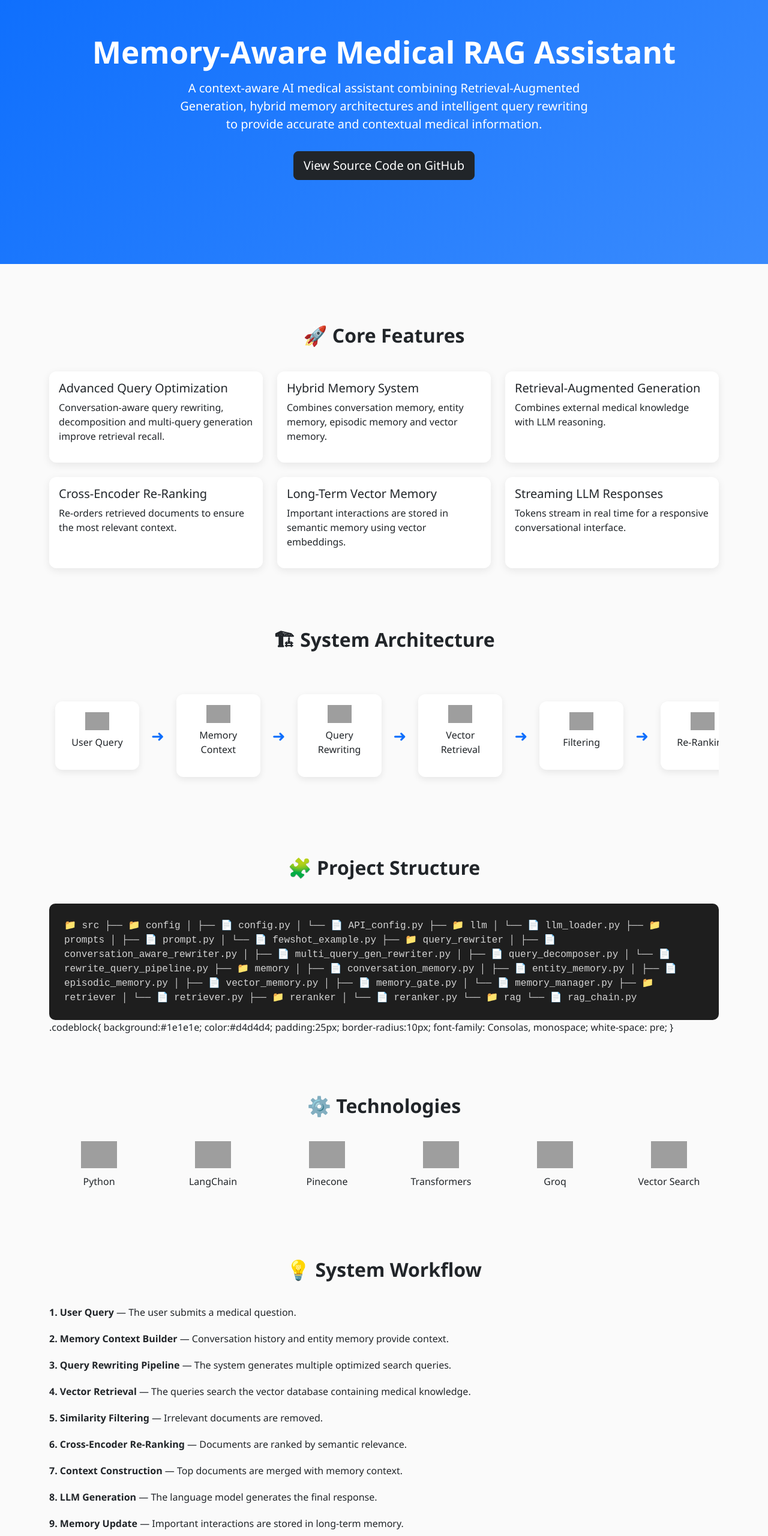
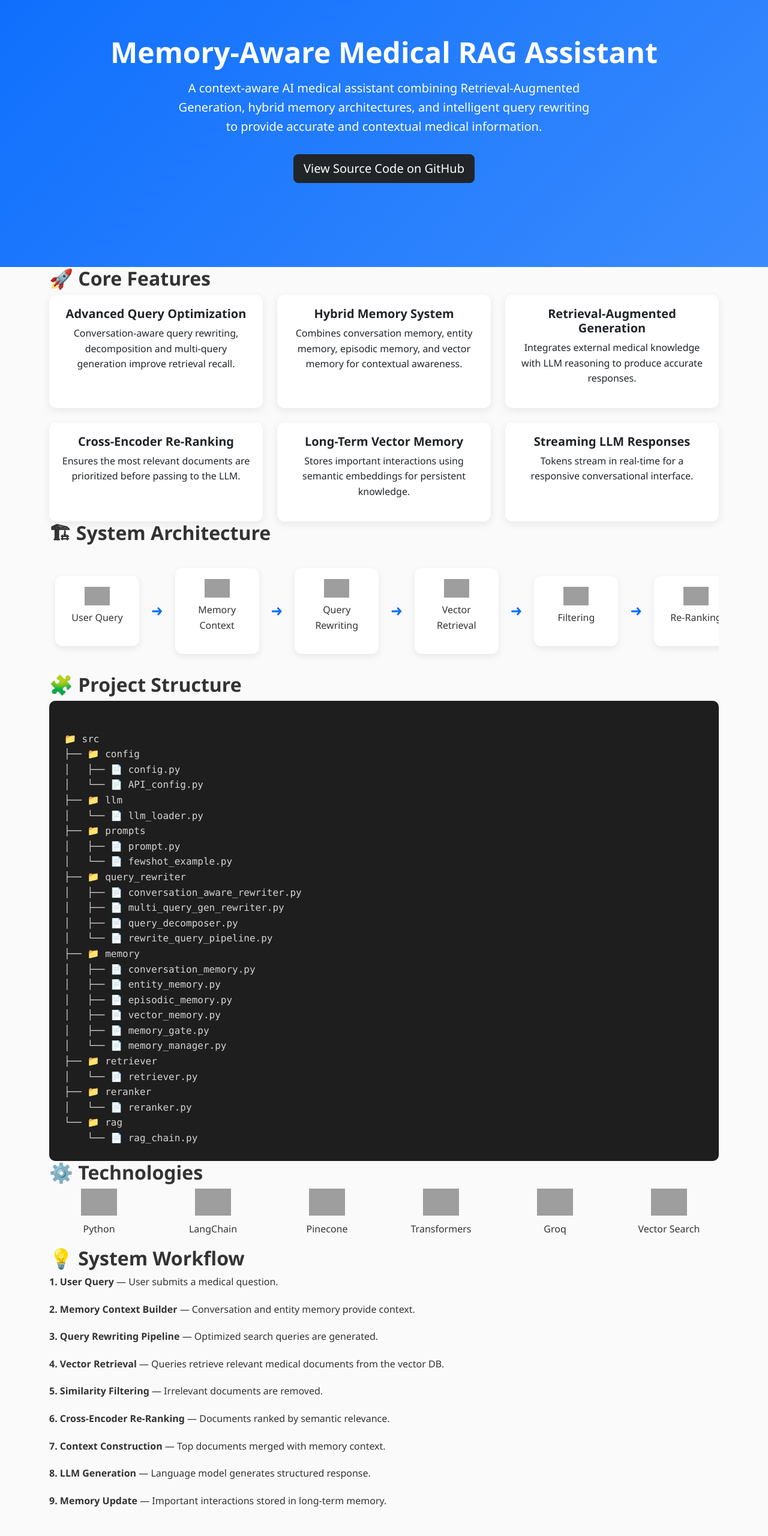
Before and after one commit to ThimiraDon/Medical-Assistant, a plain HTML site: page index.html in a window 1280 px wide. Shown: the part 140-2700 px from the top of the page at 60% size. Drawn offline with nearby package versions, Linux system fonts and the light colour scheme; grey boxes are pictures that could not be loaded.

Commit message:
Update index.html

```diff
--- a/index.html
+++ b/index.html
@@ -1,385 +1,252 @@
 <!DOCTYPE html>
 <html lang="en">
 
-
 <head>
-
 <meta charset="UTF-8">
 <meta name="viewport" content="width=device-width, initial-scale=1.0">
-
 <title>Memory-Aware Medical RAG Assistant</title>
 
 <link href="https://cdn.jsdelivr.net/npm/bootstrap@5.3.2/dist/css/bootstrap.min.css" rel="stylesheet">
 
 <style>
-
 /* GLOBAL */
-
-body{
-font-family:'Segoe UI',sans-serif;
-background:#fafafa;
-scroll-behavior:smooth;
+body {
+    font-family: 'Segoe UI', Tahoma, Geneva, Verdana, sans-serif;
+    background: #fafafa;
+    scroll-behavior: smooth;
+    color: #333;
+    line-height: 1.6;
+}
+h1, h2, h3, h5 {
+    font-weight: 600;
 }
 
-
 /* NAVBAR */
-
-.navbar{
-background:#ffffff;
-box-shadow:0 2px 10px rgba(0,0,0,0.05);
+.navbar {
+    background: #fff;
+    box-shadow: 0 2px 10px rgba(0,0,0,0.05);
+}
+.navbar-brand {
+    font-weight: 600;
 }
 
-.navbar-brand{
-font-weight:600;
+/* HERO */
+.hero {
+    background: linear-gradient(135deg,#0d6efd,#3a8bfd);
+    color: white;
+    padding: 140px 20px;
+    text-align: center;
+}
+.hero h1 {
+    font-size: 3rem;
+}
+.hero p {
+    font-size: 1.25rem;
+    max-width: 700px;
+    margin: 15px auto 0 auto;
+}
+.hero-buttons {
+    margin-top: 30px;
 }
 
-
-/* HERO */
-
-.hero{
-background:linear-gradient(135deg,#0d6efd,#3a8bfd);
-color:white;
-padding:140px 20px;
-text-align:center;
+/* FEATURE CARDS */
+.feature-card {
+    border: none;
+    border-radius: 12px;
+    box-shadow: 0 4px 14px rgba(0,0,0,0.08);
+    transition: all 0.3s;
+    height: 100%;
+    padding: 20px;
+}
+.feature-card:hover {
+    transform: translateY(-6px);
 }
 
-.hero h1{
-font-size:3.2rem;
-font-weight:700;
+/* ARCHITECTURE PIPELINE */
+.pipeline {
+    display: flex;
+    align-items: center;
+    gap: 20px;
+    overflow-x: auto;
+    padding: 30px 10px;
+}
+.step {
+    min-width: 140px;
+    background: #fff;
+    border-radius: 12px;
+    padding: 18px;
+    text-align: center;
+    box-shadow: 0 4px 12px rgba(0,0,0,0.08);
+    transition: transform 0.3s;
+}
+.step:hover {
+    transform: translateY(-6px);
+}
+.step img {
+    width: 42px;
+    margin-bottom: 8px;
+}
+.arrow {
+    font-size: 26px;
+    color: #0d6efd;
+}
+.highlight {
+    border: 2px solid #0d6efd;
 }
 
-.hero p{
-font-size:1.25rem;
-margin-top:15px;
-max-width:700px;
-margin-left:auto;
-margin-right:auto;
+/* TECH ICONS */
+.tech-icon img {
+    width: 60px;
+    margin-bottom: 10px;
 }
 
-.hero-buttons{
-margin-top:30px;
+/* CODE BLOCK */
+.codeblock {
+    background: #1e1e1e;
+    color: #d4d4d4;
+    padding: 25px;
+    border-radius: 10px;
+    font-family: Consolas, monospace;
+    white-space: pre;
 }
 
-
-/* SECTION */
-
-.section-title{
-margin-top:100px;
-margin-bottom:40px;
-font-weight:600;
-text-align:center;
+/* WORKFLOW */
+.workflow-step {
+    margin-bottom: 20px;
 }
 
-
-/* FEATURE CARDS */
-
-.feature-card{
-border:none;
-border-radius:12px;
-box-shadow:0 4px 14px rgba(0,0,0,0.08);
-transition:all 0.3s;
-height:100%;
+/* CTA */
+.cta {
+    background: #0d6efd;
+    color: white;
+    padding: 80px 20px;
+    margin-top: 100px;
+    text-align: center;
+}
+.cta h3 {
+    font-weight: 600;
+    margin-bottom: 20px;
+}
+.cta a.btn {
+    color: #0d6efd;
 }
 
-.feature-card:hover{
-transform:translateY(-6px);
+/* FOOTER */
+.footer {
+    margin-top: 80px;
+    padding: 40px;
+    background: #f1f1f1;
+    text-align: center;
+    font-size: 0.95rem;
 }
-
-
-/* ARCHITECTURE PIPELINE */
-
-.pipeline{
-display:flex;
-align-items:center;
-gap:20px;
-overflow-x:auto;
-padding:30px 10px;
-}
-
-.step{
-min-width:140px;
-background:white;
-border-radius:12px;
-padding:18px;
-text-align:center;
-box-shadow:0 4px 12px rgba(0,0,0,0.08);
-transition:0.3s;
-}
-
-.step:hover{
-transform:translateY(-6px);
-}
-
-.step img{
-width:40px;
-margin-bottom:8px;
-}
-
-.arrow{
-font-size:26px;
-color:#0d6efd;
-}
-
-.highlight{
-border:2px solid #0d6efd;
-}
-
-
-/* TECH ICONS */
-
-.tech-icon img{
-width:60px;
-margin-bottom:10px;
-}
-
-
-/* CODE BLOCK */
-
-.codeblock{
-background:#1e1e1e;
-color:#d4d4d4;
-padding:25px;
-border-radius:10px;
-font-family:monospace;
-}
-
-
-/* WORKFLOW */
-
-.workflow-step{
-margin-bottom:20px;
-}
-
-
-/* CTA */
-
-.cta{
-background:#0d6efd;
-color:white;
-padding:80px 20px;
-margin-top:100px;
-text-align:center;
-}
-
-.cta h3{
-font-weight:600;
-margin-bottom:20px;
-}
-
-
-/* FOOTER */
-
-.footer{
-margin-top:80px;
-padding:40px;
-background:#f1f1f1;
-text-align:center;
-font-size:.9rem;
-}
-
 </style>
 
 </head>
 
 <body>
 
+<!-- NAVBAR -->
+<nav class="navbar navbar-expand-lg sticky-top">
+    <div class="container">
+        <a class="navbar-brand" href="#">Medical RAG Assistant</a>
+    </div>
+</nav>
 
-
-<!-- NAVBAR -->
-
-<nav class="navbar navbar-expand-lg sticky-top">
+<!-- HERO -->
+<section class="hero">
+    <div class="container">
+        <h1>Memory-Aware Medical RAG Assistant</h1>
+        <p>A context-aware AI medical assistant combining Retrieval-Augmented Generation, hybrid memory architectures, and intelligent query rewriting to provide accurate and contextual medical information.</p>
+        <div class="hero-buttons">
+            <a href="https://github.com/ThimiraDon/Memory-Aware-Medical-RAG-Assistant" class="btn btn-dark btn-lg" target="_blank">
+                View Source Code on GitHub
+            </a>
+        </div>
+    </div>
+</section>
 
 <div class="container">
 
-<a class="navbar-brand" href="#">Medical RAG Assistant</a>
-
-</div>
-
-</nav>
-
-
-
-<!-- HERO -->
-
-<section class="hero">
-
-<div class="container">
-
-<h1>Memory-Aware Medical RAG Assistant</h1>
-
-<p>
-A context-aware AI medical assistant combining Retrieval-Augmented Generation,
-hybrid memory architectures and intelligent query rewriting to provide
-accurate and contextual medical information.
-</p>
-
-<div class="hero-buttons">
-
-<a href="https://github.com/ThimiraDon/Memory-Aware-Medical-RAG-Assistant"
-class="btn btn-dark btn-lg"
-target="_blank">
-View Source Code on GitHub
-</a>
-
-</div>
-
-</div>
-
-</section>
-
-
-
-<div class="container">
-
-
-
 <!-- FEATURES -->
-
 <h2 class="section-title">🚀 Core Features</h2>
-
-<div class="row g-4">
-
+<div class="row g-4 text-center">
     <div class="col-md-6 col-lg-4">
-<div class="card feature-card p-3">
+        <div class="card feature-card">
             <h5>Advanced Query Optimization</h5>
             <p>Conversation-aware query rewriting, decomposition and multi-query generation improve retrieval recall.</p>
         </div>
     </div>
-
     <div class="col-md-6 col-lg-4">
-<div class="card feature-card p-3">
+        <div class="card feature-card">
             <h5>Hybrid Memory System</h5>
-<p>Combines conversation memory, entity memory, episodic memory and vector memory.</p>
+            <p>Combines conversation memory, entity memory, episodic memory, and vector memory for contextual awareness.</p>
+        </div>
+    </div>
+    <div class="col-md-6 col-lg-4">
+        <div class="card feature-card">
+            <h5>Retrieval-Augmented Generation</h5>
+            <p>Integrates external medical knowledge with LLM reasoning to produce accurate responses.</p>
+        </div>
+    </div>
+    <div class="col-md-6 col-lg-4">
+        <div class="card feature-card">
+            <h5>Cross-Encoder Re-Ranking</h5>
+            <p>Ensures the most relevant documents are prioritized before passing to the LLM.</p>
+        </div>
+    </div>
+    <div class="col-md-6 col-lg-4">
+        <div class="card feature-card">
+            <h5>Long-Term Vector Memory</h5>
+            <p>Stores important interactions using semantic embeddings for persistent knowledge.</p>
+        </div>
+    </div>
+    <div class="col-md-6 col-lg-4">
+        <div class="card feature-card">
+            <h5>Streaming LLM Responses</h5>
+            <p>Tokens stream in real-time for a responsive conversational interface.</p>
+        </div>
     </div>
 </div>
 
-<div class="col-md-6 col-lg-4">
-<div class="card feature-card p-3">
-<h5>Retrieval-Augmented Generation</h5>
-<p>Combines external medical knowledge with LLM reasoning.</p>
-</div>
+<!-- ARCHITECTURE -->
+<h2 class="section-title">🏗 System Architecture</h2>
+<div class="pipeline">
+    <div class="step"><img src="https://cdn-icons-png.flaticon.com/512/4712/4712027.png"><p>User Query</p></div>
+    <div class="arrow">➜</div>
+    <div class="step"><img src="https://cdn-icons-png.flaticon.com/512/906/906175.png"><p>Memory Context</p></div>
+    <div class="arrow">➜</div>
+    <div class="step"><img src="https://cdn-icons-png.flaticon.com/512/1006/1006771.png"><p>Query Rewriting</p></div>
+    <div class="arrow">➜</div>
+    <div class="step"><img src="https://cdn-icons-png.flaticon.com/512/4248/4248443.png"><p>Vector Retrieval</p></div>
+    <div class="arrow">➜</div>
+    <div class="step"><img src="https://cdn-icons-png.flaticon.com/512/2092/2092663.png"><p>Filtering</p></div>
+    <div class="arrow">➜</div>
+    <div class="step"><img src="https://cdn-icons-png.flaticon.com/512/4341/4341139.png"><p>Re-Ranking</p></div>
+    <div class="arrow">➜</div>
+    <div class="step"><img src="https://cdn-icons-png.flaticon.com/512/2721/2721279.png"><p>Context Builder</p></div>
+    <div class="arrow">➜</div>
+    <div class="step"><img src="https://cdn-icons-png.flaticon.com/512/4712/4712109.png"><p>LLM Generation</p></div>
+    <div class="arrow">➜</div>
+    <div class="step highlight"><img src="https://cdn-icons-png.flaticon.com/512/4712/4712066.png"><p>Memory Update</p></div>
 </div>
 
-<div class="col-md-6 col-lg-4">
-<div class="card feature-card p-3">
-<h5>Cross-Encoder Re-Ranking</h5>
-<p>Re-orders retrieved documents to ensure the most relevant context.</p>
-</div>
-</div>
-
-<div class="col-md-6 col-lg-4">
-<div class="card feature-card p-3">
-<h5>Long-Term Vector Memory</h5>
-<p>Important interactions are stored in semantic memory using vector embeddings.</p>
-</div>
-</div>
-
-<div class="col-md-6 col-lg-4">
-<div class="card feature-card p-3">
-<h5>Streaming LLM Responses</h5>
-<p>Tokens stream in real time for a responsive conversational interface.</p>
-</div>
-</div>
-
-</div>
-
-
-
-<!-- ARCHITECTURE -->
-
-<h2 class="section-title">🏗 System Architecture</h2>
-
-<div class="pipeline">
-
-<div class="step">
-<img src="https://cdn-icons-png.flaticon.com/512/4712/4712027.png">
-<p>User Query</p>
-</div>
-
-<div class="arrow">➜</div>
-
-<div class="step">
-<img src="https://cdn-icons-png.flaticon.com/512/906/906175.png">
-<p>Memory Context</p>
-</div>
-
-<div class="arrow">➜</div>
-
-<div class="step">
-<img src="https://cdn-icons-png.flaticon.com/512/1006/1006771.png">
-<p>Query Rewriting</p>
-</div>
-
-<div class="arrow">➜</div>
-
-<div class="step">
-<img src="https://cdn-icons-png.flaticon.com/512/4248/4248443.png">
-<p>Vector Retrieval</p>
-</div>
-
-<div class="arrow">➜</div>
-
-<div class="step">
-<img src="https://cdn-icons-png.flaticon.com/512/2092/2092663.png">
-<p>Filtering</p>
-</div>
-
-<div class="arrow">➜</div>
-
-<div class="step">
-<img src="https://cdn-icons-png.flaticon.com/512/4341/4341139.png">
-<p>Re-Ranking</p>
-</div>
-
-<div class="arrow">➜</div>
-
-<div class="step">
-<img src="https://cdn-icons-png.flaticon.com/512/2721/2721279.png">
-<p>Context Builder</p>
-</div>
-
-<div class="arrow">➜</div>
-
-<div class="step">
-<img src="https://cdn-icons-png.flaticon.com/512/4712/4712109.png">
-<p>LLM Generation</p>
-</div>
-
-<div class="arrow">➜</div>
-
-<div class="step highlight">
-<img src="https://cdn-icons-png.flaticon.com/512/4712/4712066.png">
-<p>Memory Update</p>
-</div>
-
-</div>
-
-
-
 <!-- PROJECT STRUCTURE -->
-
 <h2 class="section-title">🧩 Project Structure</h2>
-
 <div class="codeblock">
-
 📁 src
 ├── 📁 config
 │   ├── 📄 config.py
 │   └── 📄 API_config.py
-
 ├── 📁 llm
 │   └── 📄 llm_loader.py
-
 ├── 📁 prompts
 │   ├── 📄 prompt.py
 │   └── 📄 fewshot_example.py
-
 ├── 📁 query_rewriter
 │   ├── 📄 conversation_aware_rewriter.py
 │   ├── 📄 multi_query_gen_rewriter.py
 │   ├── 📄 query_decomposer.py
 │   └── 📄 rewrite_query_pipeline.py
-
 ├── 📁 memory
 │   ├── 📄 conversation_memory.py
 │   ├── 📄 entity_memory.py
@@ -387,129 +254,49 @@ View Source Code on GitHub
 │   ├── 📄 vector_memory.py
 │   ├── 📄 memory_gate.py
 │   └── 📄 memory_manager.py
-
 ├── 📁 retriever
 │   └── 📄 retriever.py
-
 ├── 📁 reranker
 │   └── 📄 reranker.py
-
 └── 📁 rag
     └── 📄 rag_chain.py
-
 </div>
 
-.codeblock{
-background:#1e1e1e;
-color:#d4d4d4;
-padding:25px;
-border-radius:10px;
-font-family: Consolas, monospace;
-white-space: pre;
-}
-
-
 <!-- TECHNOLOGIES -->
-
 <h2 class="section-title">⚙️ Technologies</h2>
-
 <div class="row text-center g-4">
-
-<div class="col-6 col-md-2 tech-icon">
-<img src="https://cdn.jsdelivr.net/gh/devicons/devicon/icons/python/python-original.svg">
-<p>Python</p>
+<div class="col-6 col-md-2 tech-icon"><img src="https://cdn.jsdelivr.net/gh/devicons/devicon/icons/python/python-original.svg"><p>Python</p></div>
+<div class="col-6 col-md-2 tech-icon"><img src="https://avatars.githubusercontent.com/u/126733545?s=200&v=4"><p>LangChain</p></div>
+<div class="col-6 col-md-2 tech-icon"><img src="https://avatars.githubusercontent.com/u/54333248?s=200&v=4"><p>Pinecone</p></div>
+<div class="col-6 col-md-2 tech-icon"><img src="https://huggingface.co/front/assets/huggingface_logo.svg"><p>Transformers</p></div>
+<div class="col-6 col-md-2 tech-icon"><img src="https://groq.com/wp-content/uploads/2024/03/groq-logo.svg"><p>Groq</p></div>
+<div class="col-6 col-md-2 tech-icon"><img src="https://cdn-icons-png.flaticon.com/512/4248/4248443.png"><p>Vector Search</p></div>
 </div>
 
-<div class="col-6 col-md-2 tech-icon">
-<img src="https://avatars.githubusercontent.com/u/126733545?s=200&v=4">
-<p>LangChain</p>
+<!-- WORKFLOW -->
+<h2 class="section-title">💡 System Workflow</h2>
+<div class="workflow-step"><b>1. User Query</b> — User submits a medical question.</div>
+<div class="workflow-step"><b>2. Memory Context Builder</b> — Conversation and entity memory provide context.</div>
+<div class="workflow-step"><b>3. Query Rewriting Pipeline</b> — Optimized search queries are generated.</div>
+<div class="workflow-step"><b>4. Vector Retrieval</b> — Queries retrieve relevant medical documents from the vector DB.</div>
+<div class="workflow-step"><b>5. Similarity Filtering</b> — Irrelevant documents are removed.</div>
+<div class="workflow-step"><b>6. Cross-Encoder Re-Ranking</b> — Documents ranked by semantic relevance.</div>
+<div class="workflow-step"><b>7. Context Construction</b> — Top documents merged with memory context.</div>
+<div class="workflow-step"><b>8. LLM Generation</b> — Language model generates structured response.</div>
+<div class="workflow-step"><b>9. Memory Update</b> — Important interactions stored in long-term memory.</div>
+
+<!-- CTA -->
+<section class="cta">
+<h3>Explore the Full Project</h3>
+<p>View the full implementation, architecture, and code on GitHub.</p>
+<a href="https://github.com/ThimiraDon/Memory-Aware-Medical-RAG-Assistant" class="btn btn-light btn-lg" target="_blank">Open GitHub Repository</a>
+</section>
+
+<!-- FOOTER -->
+<div class="footer">
+<p>Developed by <strong>Thimira</strong><br>Exploring advanced RAG systems, hybrid memory architectures, and AI-powered medical assistants.</p>
 </div>
 
-<div class="col-6 col-md-2 tech-icon">
-<img src="https://avatars.githubusercontent.com/u/54333248?s=200&v=4">
-<p>Pinecone</p>
-</div>
-
-<div class="col-6 col-md-2 tech-icon">
-<img src="https://huggingface.co/front/assets/huggingface_logo.svg">
-<p>Transformers</p>
-</div>
-
-<div class="col-6 col-md-2 tech-icon">
-<img src="https://groq.com/wp-content/uploads/2024/03/groq-logo.svg">
-<p>Groq</p>
-</div>
-
-<div class="col-6 col-md-2 tech-icon">
-<img src="https://cdn-icons-png.flaticon.com/512/4248/4248443.png">
-<p>Vector Search</p>
-</div>
-
-</div>
-
-
-
-<!-- WORKFLOW -->
-
-<h2 class="section-title">💡 System Workflow</h2>
-
-<div class="workflow-step"><b>1. User Query</b> — The user submits a medical question.</div>
-
-<div class="workflow-step"><b>2. Memory Context Builder</b> — Conversation history and entity memory provide context.</div>
-
-<div class="workflow-step"><b>3. Query Rewriting Pipeline</b> — The system generates multiple optimized search queries.</div>
-
-<div class="workflow-step"><b>4. Vector Retrieval</b> — The queries search the vector database containing medical knowledge.</div>
-
-<div class="workflow-step"><b>5. Similarity Filtering</b> — Irrelevant documents are removed.</div>
-
-<div class="workflow-step"><b>6. Cross-Encoder Re-Ranking</b> — Documents are ranked by semantic relevance.</div>
-
-<div class="workflow-step"><b>7. Context Construction</b> — Top documents are merged with memory context.</div>
-
-<div class="workflow-step"><b>8. LLM Generation</b> — The language model generates the final response.</div>
-
-<div class="workflow-step"><b>9. Memory Update</b> — Important interactions are stored in long-term memory.</div>
-
-
-
-<!-- CTA -->
-
-<section class="cta">
-
-<h3>Explore the Full Project</h3>
-
-<p>View the full implementation, architecture and code on GitHub.</p>
-
-<a href="https://github.com/ThimiraDon/Memory-Aware-Medical-RAG-Assistant"
-class="btn btn-light btn-lg"
-target="_blank">
-Open GitHub Repository
-</a>
-
-</section>
-
-
-
-</div>
-
-
-
-<!-- FOOTER -->
-
-<div class="footer">
-
-<p>
-Developed by <strong>Thimira</strong><br>
-Exploring advanced RAG systems, hybrid memory architectures and
-AI-powered medical assistants.
-</p>
-
-</div>
-
-
-
 <script src="https://cdn.jsdelivr.net/npm/bootstrap@5.3.2/dist/js/bootstrap.bundle.min.js"></script>
-
 </body>
 </html>
```
Lines whose indentation alone changed are shown as unchanged.
